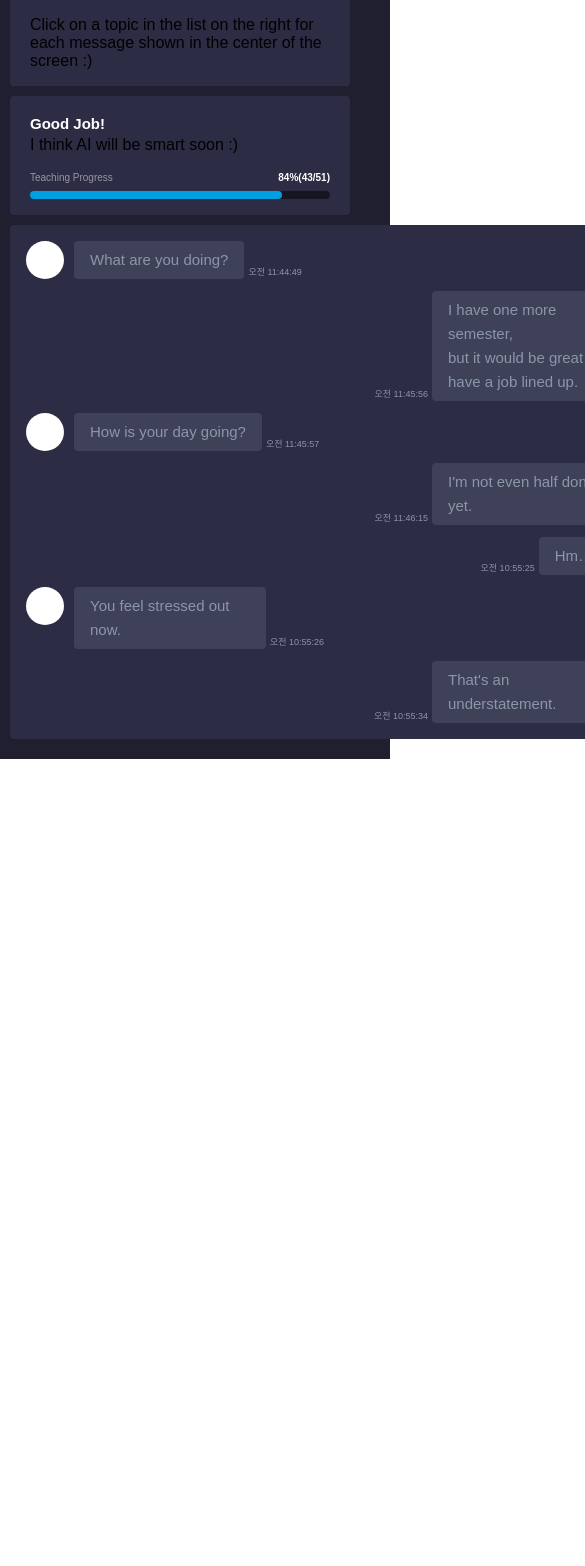
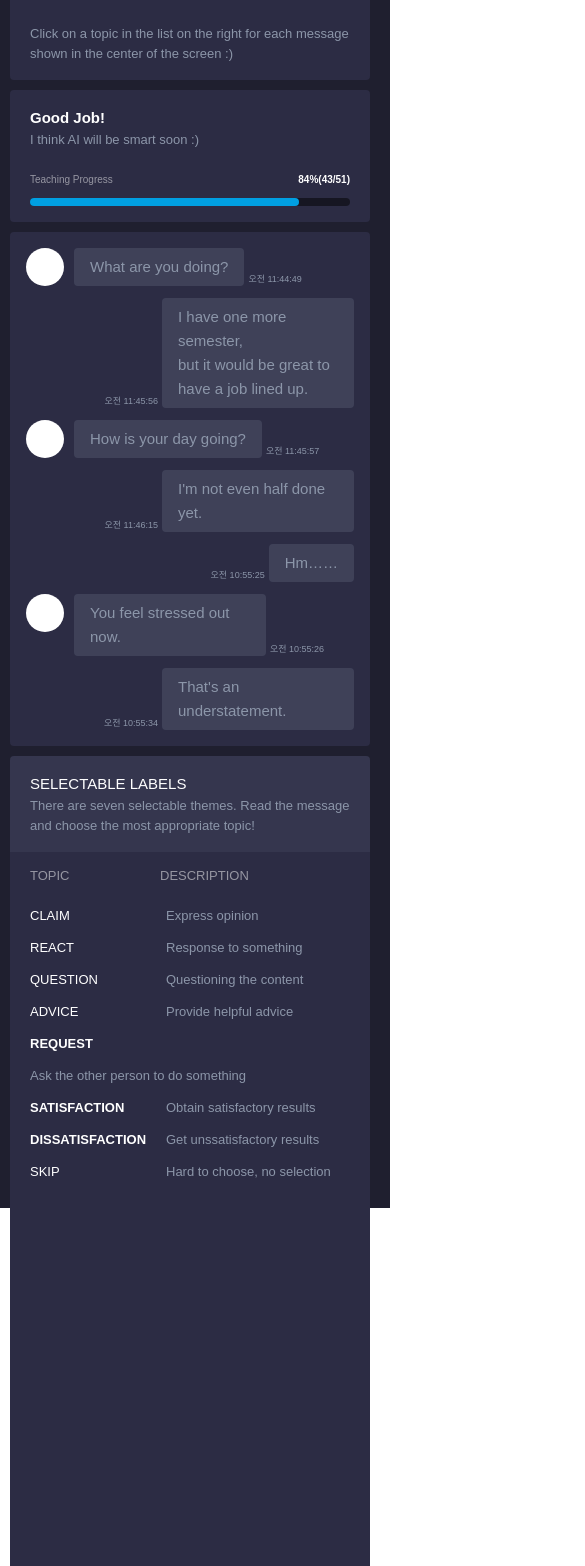
Before and after one commit to divlook-log/hello-deepnatural, a Vue app: page / in a window 390 px wide. Shown: the part 202-1768 px from the top of the page, 585 px wide, since content can reach past the window. Before the commit the page ends 961 px from the top, so only its background shows below. Built offline with nearby package versions, Linux system fonts and the light colour scheme; a web font is replaced by a local one.

Commit message:
LabelingTool 수정
- 세번째 패널 추가

```diff
--- a/src/views/LabelingTool.vue
+++ b/src/views/LabelingTool.vue
@@ -15,7 +15,7 @@
                     </div>
 
                     <div class="card-body">
-                        {{ info.body }}
+                        <p>{{ info.body }}</p>
                     </div>
                 </div>
 
@@ -24,9 +24,11 @@
                         <h3>
                             <strong>Good Job!</strong>
                         </h3>
-                        I think AI will be smart soon :)<br />
-                        <br />
-                        <DNProgressBar :completed="43" :total="51" />
+                        <p>
+                            I think AI will be smart soon :)<br />
+                            <br />
+                            <DNProgressBar :completed="43" :total="51" />
+                        </p>
                     </div>
                 </div>
             </div>
@@ -49,6 +51,22 @@
                     </div>
                 </div>
             </div>
+
+            <!-- Right -->
+            <div class="PanelItem Panel-Right">
+                <div class="card">
+                    <div class="card-header">
+                        <h3>SELECTABLE LABELS</h3>
+                        <p>{{ info.labelDescription }}</p>
+                    </div>
+
+                    <DNTable
+                        :head="['TOPIC', 'DESCRIPTION']"
+                        :body="info.selectableLabels"
+                        @click="() => {}"
+                    />
+                </div>
+            </div>
         </div>
     </div>
 </template>
@@ -57,12 +75,14 @@
 import { Component, Vue } from 'vue-property-decorator'
 import DNProgressBar from '@/components/DNProgressBar.vue'
 import DNMessage from '@/components/DNMessage.vue'
+import DNTable from '@/components/DNTable.vue'
 import { Message, TaskAssign } from '@/type'
 
 @Component({
     components: {
         DNProgressBar,
         DNMessage,
+        DNTable,
     },
 })
 export default class LabelingTool extends Vue {
@@ -70,15 +90,13 @@ export default class LabelingTool extends Vue {
         title: '',
         body: '',
         messages: [],
+        labelDescription: '',
+        selectableLabels: [],
     }
 
     state = {
         selectedMsgId: 0,
     }
-
-    // - 화면 좌측 패널의 작업 가이드 내용 (제목과 본문)
-    // - 화면 중앙의 대화 내용
-    // - 화면 우측 패널의 내용 (패널의 제목, 설명, 그리고 레이블 내용)
 
     mounted() {
         this.getTaskAssignApi()
@@ -101,9 +119,16 @@ export default class LabelingTool extends Vue {
     }
 
     onClickMsg(msg: Message) {
-        if (msg.isMyMsg) {
-            this.state.selectedMsgId = msg.id
+        if (!msg.isMyMsg) {
+            return
         }
+
+        if (this.state.selectedMsgId === msg.id) {
+            this.state.selectedMsgId = 0
+            return
+        }
+
+        this.state.selectedMsgId = msg.id
     }
 }
 </script>
@@ -114,8 +139,10 @@ export default class LabelingTool extends Vue {
 .LabelingTool {
     background-color: $color-steel-gray;
     height: 100%;
+    display: flex;
 
     .Panels {
+        flex: 1;
         padding: 10px;
         display: flex;
         flex-flow: wrap;
@@ -128,16 +155,52 @@ export default class LabelingTool extends Vue {
             }
 
             &.Panel-Left {
-                max-width: 340px;
+                width: 340px;
             }
 
             &.Panel-Center {
-                min-width: 630px;
+                min-width: 300px;
+                flex: 1;
 
                 .card-body {
                     padding: 10px 0;
                 }
             }
+
+            &.Panel-Right {
+                width: 430px;
+                height: 100%;
+
+                .card {
+                    display: flex;
+                    flex-direction: column;
+                    height: 100%;
+
+                    > div:last-child {
+                        flex: 1;
+                    }
+                }
+            }
+        }
+    }
+}
+
+@media (max-width: 1200px) {
+    .LabelingTool {
+        .Panels {
+            .PanelItem.Panel-Right {
+                width: 100%;
+            }
+        }
+    }
+}
+
+@media (max-width: 800px) {
+    .LabelingTool {
+        .Panels {
+            .PanelItem.Panel-Left {
+                width: 100%;
+            }
         }
     }
 }
```
